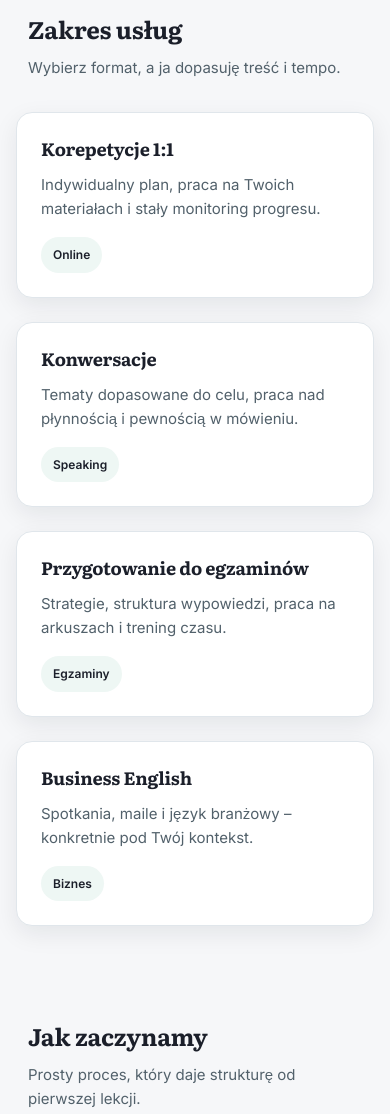
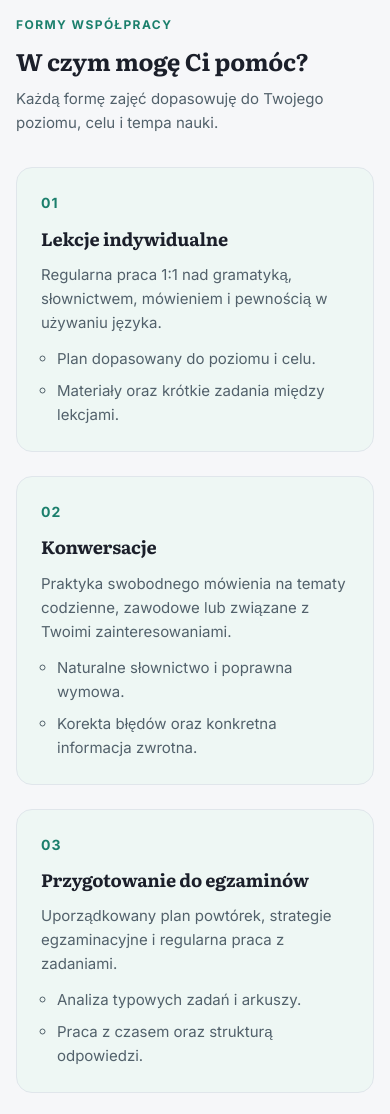
Before and after one commit to KPKrol85/education-pr01-laurenenglish, a website with bundled scripts: page uslugi.html in a window 390 px wide. Shown: the part 2080-3194 px from the top of the page. Built offline with nearby package versions, Linux system fonts and the light colour scheme.

Commit message:
Refine services section layout
* move the section introduction above the service grid
* replace the unbalanced side-by-side composition with a full-width 2x2 card layout
* preserve approved copy, numbering, semantics, and non-interactive behavior
* maintain responsive 1/2/2 column behavior without horizontal overflow
* verify equal card widths and heights across light and dark themes

```diff
--- a/css/sections/services.css
+++ b/css/sections/services.css
@@ -21,8 +21,74 @@
   margin: 0;
 }
 
+.services__layout {
+  display: grid;
+  gap: var(--space-xl);
+}
+
+.services__intro {
+  max-inline-size: 38rem;
+}
+
+.services__eyebrow {
+  margin: 0 0 var(--space-sm);
+  color: var(--color-primary);
+  font-size: var(--text-xs);
+  font-weight: 700;
+  letter-spacing: 0.12em;
+}
+
+.services__list {
+  display: grid;
+  grid-template-columns: minmax(0, 1fr);
+  gap: var(--space-lg);
+  margin: 0;
+  padding: 0;
+  list-style: none;
+}
+
+.services__item {
+  min-inline-size: 0;
+}
+
+.services__card {
+  display: grid;
+  grid-template-rows: auto auto minmax(0, 1fr) auto;
+  gap: var(--space-sm);
+  height: 100%;
+}
+
+.services__number {
+  color: var(--color-primary);
+  font-size: var(--text-sm);
+  font-weight: 700;
+  letter-spacing: 0.08em;
+}
+
+.services__title,
+.services__description,
+.services__scope {
+  margin: 0;
+}
+
+.services__scope {
+  display: grid;
+  gap: var(--space-xs);
+  padding-inline-start: var(--space-md);
+  color: var(--color-text-muted);
+  font-size: var(--text-2sm);
+}
+
 @media (min-width: 780px) {
   .services__audience-title {
     min-block-size: 4.05em;
   }
+
+  .services__list {
+    grid-template-columns: repeat(2, minmax(0, 1fr));
+  }
+
+  .services__title {
+    min-block-size: 2.7em;
+  }
 }
--- a/uslugi.html
+++ b/uslugi.html
@@ -283,34 +283,68 @@
         </div>
       </section>
 
-      <section class="section services" id="services">
-        <div class="container">
-          <div class="section__header" data-reveal>
-            <h2 class="section__title">Zakres usług</h2>
-            <p class="section__subtitle">Wybierz format, a ja dopasuję treść i tempo.</p>
+      <section class="section services" id="services" aria-labelledby="services-title">
+        <div class="container services__layout">
+          <div class="services__intro" data-reveal>
+            <p class="services__eyebrow">FORMY WSPÓŁPRACY</p>
+            <h2 class="section__title" id="services-title">W czym mogę Ci pomóc?</h2>
+            <p class="section__subtitle">Każdą formę zajęć dopasowuję do Twojego poziomu, celu i tempa nauki.</p>
           </div>
-          <div class="grid grid--cards">
-            <article class="card card--service" data-reveal>
-              <h3 class="card__title">Korepetycje 1:1</h3>
-              <p class="card__text">Indywidualny plan, praca na Twoich materiałach i stały monitoring progresu.</p>
-              <span class="badge">Online</span>
-            </article>
-            <article class="card card--service" data-reveal>
-              <h3 class="card__title">Konwersacje</h3>
-              <p class="card__text">Tematy dopasowane do celu, praca nad płynnością i pewnością w mówieniu.</p>
-              <span class="badge">Speaking</span>
-            </article>
-            <article class="card card--service" data-reveal>
-              <h3 class="card__title">Przygotowanie do egzaminów</h3>
-              <p class="card__text">Strategie, struktura wypowiedzi, praca na arkuszach i trening czasu.</p>
-              <span class="badge">Egzaminy</span>
-            </article>
-            <article class="card card--service" data-reveal>
-              <h3 class="card__title">Business English</h3>
-              <p class="card__text">Spotkania, maile i język branżowy – konkretnie pod Twój kontekst.</p>
-              <span class="badge">Biznes</span>
-            </article>
-          </div>
+
+          <ol class="services__list">
+            <li class="services__item" data-reveal>
+              <article class="card card--soft services__card">
+                <span class="services__number" aria-hidden="true">01</span>
+                <h3 class="card__title services__title">Lekcje indywidualne</h3>
+                <p class="card__text services__description">
+                  Regularna praca 1:1 nad gramatyką, słownictwem, mówieniem i pewnością w używaniu języka.
+                </p>
+                <ul class="services__scope">
+                  <li>Plan dopasowany do poziomu i celu.</li>
+                  <li>Materiały oraz krótkie zadania między lekcjami.</li>
+                </ul>
+              </article>
+            </li>
+            <li class="services__item" data-reveal>
+              <article class="card card--soft services__card">
+                <span class="services__number" aria-hidden="true">02</span>
+                <h3 class="card__title services__title">Konwersacje</h3>
+                <p class="card__text services__description">
+                  Praktyka swobodnego mówienia na tematy codzienne, zawodowe lub związane z Twoimi zainteresowaniami.
+                </p>
+                <ul class="services__scope">
+                  <li>Naturalne słownictwo i poprawna wymowa.</li>
+                  <li>Korekta błędów oraz konkretna informacja zwrotna.</li>
+                </ul>
+              </article>
+            </li>
+            <li class="services__item" data-reveal>
+              <article class="card card--soft services__card">
+                <span class="services__number" aria-hidden="true">03</span>
+                <h3 class="card__title services__title">Przygotowanie do egzaminów</h3>
+                <p class="card__text services__description">
+                  Uporządkowany plan powtórek, strategie egzaminacyjne i regularna praca z zadaniami.
+                </p>
+                <ul class="services__scope">
+                  <li>Analiza typowych zadań i arkuszy.</li>
+                  <li>Praca z czasem oraz strukturą odpowiedzi.</li>
+                </ul>
+              </article>
+            </li>
+            <li class="services__item" data-reveal>
+              <article class="card card--soft services__card">
+                <span class="services__number" aria-hidden="true">04</span>
+                <h3 class="card__title services__title">Angielski biznesowy</h3>
+                <p class="card__text services__description">
+                  Język potrzebny podczas spotkań, prezentacji, korespondencji i codziennej komunikacji w pracy.
+                </p>
+                <ul class="services__scope">
+                  <li>Słownictwo dopasowane do branży.</li>
+                  <li>Praktyka rzeczywistych sytuacji zawodowych.</li>
+                </ul>
+              </article>
+            </li>
+          </ol>
         </div>
       </section>
 
```
